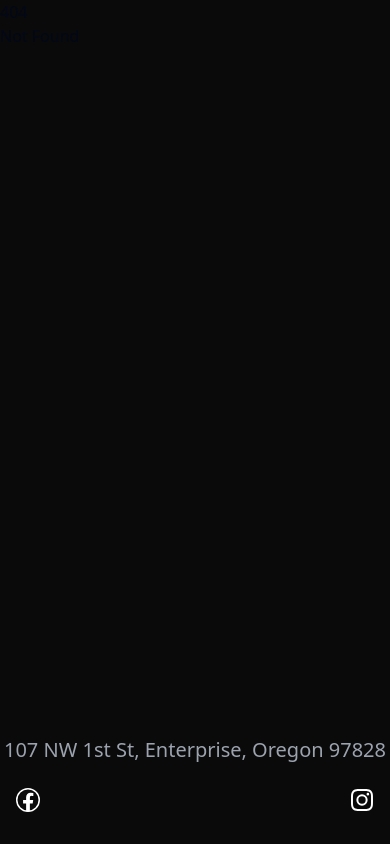
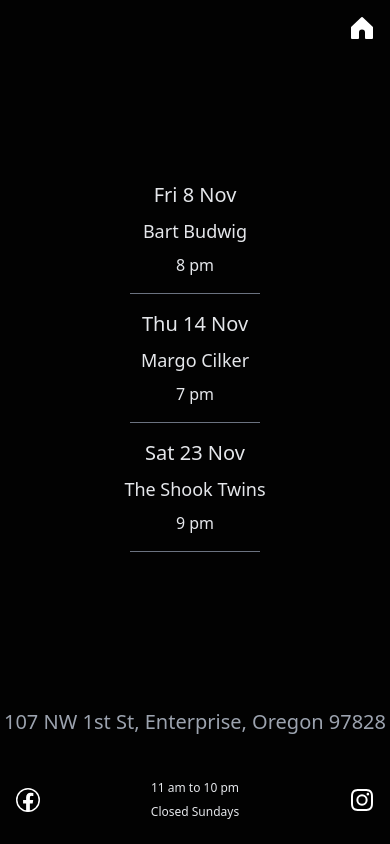
Before and after one commit to garikAsplund/range_rider, a SvelteKit app: page /music in a window 390 px wide. Before the commit this address had no page. Built offline with nearby package versions, Linux system fonts and the light colour scheme.

Commit message:
better responsiveness

```diff
--- a/src/lib/components/ui/button/OpenSign.svelte
+++ b/src/lib/components/ui/button/OpenSign.svelte
@@ -3,7 +3,7 @@
 </script>
 
 <div class="flex-col items-center justify-center space-y-1.5">
-	<p class="text-xs text-center text-gray-200  font-extralight">11 am to 10 pm</p>
+	<p class="text-xs text-center text-gray-200 font-extralight hidden md:flex {isOpen ? '' : 'hidden'}">11 am to 10 pm</p>
 	<div class="flex items-center justify-center gap-2">
 		<div
 			class={`
@@ -19,5 +19,5 @@
 		></div>
 		<span class="text-lg text-gray-200 uppercase">{isOpen ? 'Open' : 'Closed'}</span>
 	</div>
-	<p class="text-xs text-center text-gray-200 font-extralight">Closed Sundays</p>
+	<p class="text-xs text-center text-gray-200 font-extralight hidden md:flex {isOpen ? '' : 'hidden'}">Closed Sundays</p>
 </div>
--- a/src/routes/+layout.svelte
+++ b/src/routes/+layout.svelte
@@ -11,23 +11,23 @@
 		console.log({ userAgent });
 	}
 
-	setTimeout(() => {
-		isOpen = !isOpen;
-	}, 3000);
+	// setTimeout(() => {
+	// 	isOpen = !isOpen;
+	// }, 3000);
 </script>
 
-<div class="relative min-h-screen overflow-hidden bg-[#0a0a0a]">
+<div class="relative z-0 min-h-screen overflow-hidden bg-[#0a0a0a]">
 	<enhanced:img
 		src="/static/range_rider_night.jpg"
 		alt=""
-		class="absolute -top-12 object-contain md:inset-0 md:w-full md:h-full md:min-h-screen {isOpen
+		class="absolute -z-10 -top-12 object-contain md:inset-0 md:w-full md:h-full md:min-h-screen {isOpen
 			? 'saturate-100'
 			: 'saturate-0'}"
 	/>
 
 	<!-- Content -->
 	<nav
-		class="container relative z-10 flex-col-reverse items-center justify-center hidden min-h-screen p-4 mx-auto text-2xl font-thin text-gray-200 md:min-h-fit md:justify-between md:flex-row md:flex"
+		class="container relative z-0 flex-col-reverse items-center justify-center hidden min-h-screen p-4 mx-auto text-2xl font-thin text-gray-200 md:min-h-fit md:justify-between md:flex-row md:flex"
 	>
 		<OpenSign bind:isOpen />
 
@@ -45,11 +45,20 @@
 		<button class="p-2 hover:opacity-85"><a href="/menu">Menu</a></button>
 
 		<!-- Order now! -->
-		<button class="p-2 border-red-500 border rounded-sm hover:opacity-85 {isOpen ? '' : 'invisible'}"
+		<button
+			class="p-2 border-red-500 border rounded-sm hover:opacity-85 {isOpen ? '' : 'hidden'}"
 			><a href="https://www.toasttab.com/range-rider-107-northwest-1st-street/v3">Order now!</a
 			></button
 		>
-		<!-- Contact -->
+		<!-- Hours when closed -->
+		<div class="flex flex-col space-y-2 {isOpen ? 'hidden' : ''}">
+			<p class="text-xs text-center text-gray-200 font-extralight">
+				11 am to 10 pm
+			</p>
+			<p class="text-xs text-center text-gray-200 font-extralight">
+				Closed Sundays
+			</p>
+		</div>
 	</nav>
 
 	<slot />
@@ -58,15 +67,15 @@
 	<footer
 		class="fixed bottom-0 left-0 right-0 z-10 flex-col justify-center mb-4 text-center text-white"
 	>
-		<p class="pb-2 text-xl text-center text-gray-400 md:text-gray-200 font-extralight">
+		<p class="pb-2 text-xl text-center text-gray-400 -translate-y-7 md:text-gray-200 font-extralight">
 			<a
 				href="https://www.google.com/maps/dir//107%20NW%201st%20St,%20Enterprise,%20Oregon%2097828"
 				target="_blank"
 				class="hover:opacity-85">107 NW 1st St, Enterprise, Oregon 97828</a
 			>
 		</p>
-		<div class="flex justify-between m-4 space-x-4 md:justify-center">
-			<a href="https://www.facebook.com/rangerideroregon/" target="_blank" class="hover:opacity-85">
+		<div class="flex items-center justify-between space-x-4 md:justify-center">
+			<a href="https://www.facebook.com/rangerideroregon/" target="_blank" class="p-4 md:p-1 hover:opacity-85">
 				<svg
 					aria-label="Range Rider on Facebook"
 					fill="currentColor"
@@ -89,10 +98,19 @@
 					></path></svg
 				></a
 			>
+			<!-- Hours when closed -->
+		<div class="flex flex-col space-y-2 md:hidden">
+			<p class="text-xs text-center text-gray-200 font-extralight">
+				11 am to 10 pm
+			</p>
+			<p class="text-xs text-center text-gray-200 font-extralight">
+				Closed Sundays
+			</p>
+		</div>
 			<a
 				href="https://www.instagram.com/therangerideroregon"
 				target="_blank"
-				class="hover:opacity-85"
+				class="p-4 md:p-1 hover:opacity-85"
 			>
 				<svg
 					aria-label="Range Rider on Instagram"
--- a/src/routes/+page.svelte
+++ b/src/routes/+page.svelte
@@ -1,5 +1,5 @@
 <script lang="ts">
-	import '../app.css';
+	// import '../app.css';
 	import OpenSign from '$lib/components/ui/button/OpenSign.svelte';
 
 	let isOpen: boolean = $state(true);
@@ -26,7 +26,7 @@
 	<!-- Phone number: clickable link on mobile, plain text on desktop -->
 	<div class="m-11">
 		{#if isMobile}
-			<a href="tel:541-426-2337 !text-xl" class="">(541) 426-2337</a>
+			<a href="tel:541-426-2337" class="text-xl">(541) 426-2337</a>
 		{:else}
 			<span>(541) 426-2337</span>
 		{/if}
--- /dev/null
+++ b/src/routes/music/+page.svelte
@@ -0,0 +1,48 @@
+<script lang="ts">
+	const bands: Array<{ name: string; date: string; time: string; link: string }> = [
+		{ name: 'Bart Budwig', date: 'Fri 8 Nov ', time: '8 pm', link: 'https://www.bartbudwig.com/' },
+		{
+			name: 'Margo Cilker',
+			date: 'Thu 14 Nov ',
+			time: '7 pm',
+			link: 'https://www.margocilkermusic.com/'
+		},
+		{ name: 'The Shook Twins', date: 'Sat 23 Nov ', time: '9 pm', link: 'https://shooktwins.com/' }
+	];
+</script>
+
+<div
+	class="relative z-0 flex flex-col items-center justify-center w-full h-screen text-gray-200 bg-black/80"
+>
+	<!-- Home button in the upper right -->
+	<nav class="absolute top-4 md:flex md:inset-x-0 md:justify-center right-4">
+		<a href="/">
+			<svg
+				aria-label="Home"
+				class="x1lliihq x1n2onr6 x5n08af"
+				fill="white"
+				height="24"
+				role="img"
+				viewBox="0 0 24 24"
+				width="24"
+			>
+				<title>Home</title>
+				<path
+					d="M22 23h-6.001a1 1 0 0 1-1-1v-5.455a2.997 2.997 0 1 0-5.993 0V22a1 1 0 0 1-1 1H2a1 1 0 0 1-1-1V11.543a1.002 1.002 0 0 1 .31-.724l10-9.543a1.001 1.001 0 0 1 1.38 0l10 9.543a1.002 1.002 0 0 1 .31.724V22a1 1 0 0 1-1 1Z"
+				></path>
+			</svg>
+		</a>
+	</nav>
+
+	<!-- Centered band information -->
+	<div class="flex flex-col items-center w-1/2 -translate-y-12">
+		{#each bands as band}
+			<div class="flex flex-col space-y-2 text-center">
+				<div class="text-xl font-thin">{band.date}</div>
+				<a href={band.link} class="text-lg hover:text-gray-300">{band.name}</a>
+				<div class="font-thin text-normal">{band.time}</div>
+			</div>
+			<hr class="w-2/3 my-4 border-t border-gray-500" />
+		{/each}
+	</div>
+</div>
```
